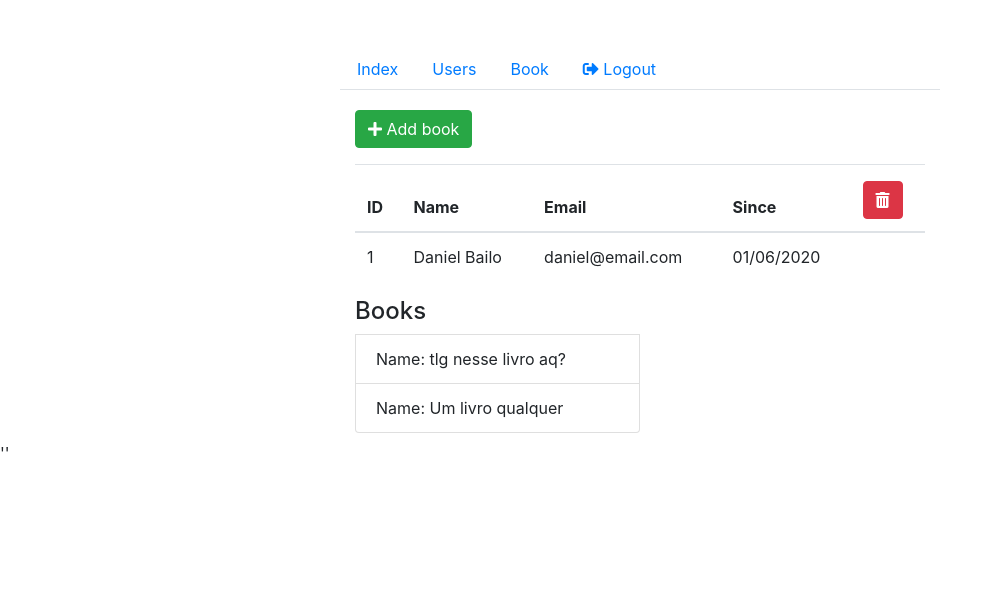
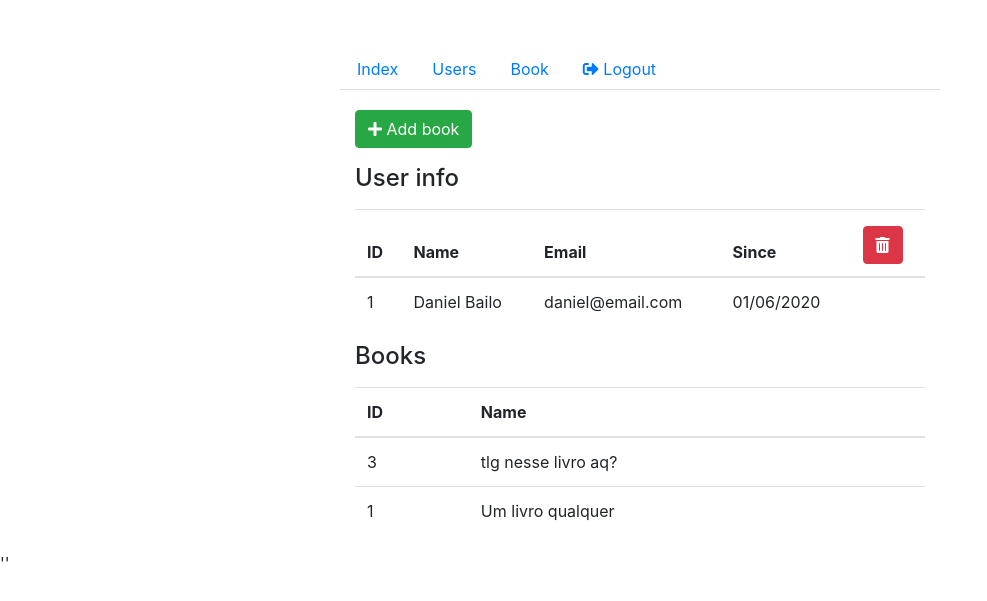
Before and after one commit to danbailo/first-webapp, a Flask app: page /users/1 in a window 1280 px wide. Shown: the top 601 px of the page, without its empty margins (0-987 px from the left). Run offline with Flask 2, Linux system fonts and the light colour scheme; a user stored in the database is signed in; data comes from the database, SQL or seed files in the repository; both versions use the stored data as it was after the commit; parts of the project's set-up code (start-up, migrations or seed data) failed here and were passed over; some libraries are stand-ins or nearby versions.

Commit message:
setting a book to user

```diff
--- a/src/app/templates/user.html
+++ b/src/app/templates/user.html
@@ -9,12 +9,11 @@
 	{% set email = user.email %}
 	{% set date = user.date_create %}
 
-	<a class="btn btn-success mt-1" href="{{ url_for('add_book_user', id=user.id_user) }}" role="button">
+	<a class="btn btn-success mt-1 mb-3" href="{{ url_for('add_book_user', id=user.id_user) }}" role="button">
 		<i class="fas fa-plus"></i> Add book
 	</a>
 
-	<!-- <div class="clearfix"></div> -->
-
+	<h4>User info</h4>
 	<table class="table mt-3">
 		<thead>
 		  <tr>
@@ -23,11 +22,9 @@
 			<th scope="col">Email</th>
 			<th scope="col">Since</th>
 			<th>
-
 				<a class="btn btn-danger mt-1" href="{{ url_for('delete', id_user=user.id_user) }}" role="button">
 					<div class="fas fa-trash-alt"></div>
 				</a>
-
 			</th>
 		  </tr>
 		</thead>
@@ -37,30 +34,28 @@
 			<td>{{ name }}</td>
 			<td>{{ email }}</td>
 			<td>{{ date | format_date }}</td>
-			<td>
-
-			</td>
 		  </tr>
 		</tbody>
-	  </table>
+	</table>
 
 
-	<!-- <ul class="list-group mt-2" style="width: 50%;">
-		<h4>Info</h4>
-		<li class="list-group-item"></li>
-		<li class="list-group-item"></li>
-		<li class="list-group-item"></li>
-		<li class="list-group-item"></li>
-	</ul> -->
-
-	<ul class="list-group my-2" style="width: 50%;">
-		<h4>Books</h4>
-		{% for book in user.books %}
-			<li class="list-group-item">Name: {{ book }}</li>
-		{% endfor %}
-	</ul>
-
-
+	<h4>Books</h4>
+	<table class="table mt-3">
+		<thead>
+		  <tr>
+			<th scope="col">ID</th>
+			<th scope="col">Name</th>
+		  </tr>
+		</thead>
+		<tbody>
+		  	{% for book in user.books %}
+				<tr>
+					<td>{{ book.id_book }}</td>
+					<td>{{ book.book }}</td>
+				</tr>
+	  		{% endfor %}
+		</tbody>
+	</table>
 
 
 {% endblock %}
--- a/src/app/views.py
+++ b/src/app/views.py
@@ -1,7 +1,7 @@
 from datetime import datetime, timedelta
 
 from flask import flash, redirect, render_template, url_for
-from flask_login import login_required, login_user, logout_user
+from flask_login import login_required, login_user, logout_user, current_user
 from werkzeug.security import check_password_hash, generate_password_hash
 
 from app import db
@@ -90,4 +90,14 @@ def init_app(app):
     @app.route("/user/<int:id>/add_book", methods=["GET", "POST"])
     def add_book_user(id):
         form = UserBookForm()
+
+        if form.validate_on_submit():
+            book = Book.query.get(form.book.data)
+            current_user.books.append(book)
+            db.session.add(current_user)
+            db.session.commit()
+            flash("Book create with successfully!", "success")
+            return redirect(url_for("add_book_user", id=current_user.id_user))
+
+
         return render_template("book/add_book.html", form=form)
```
Also changed, not shown: src/app/database.db.
